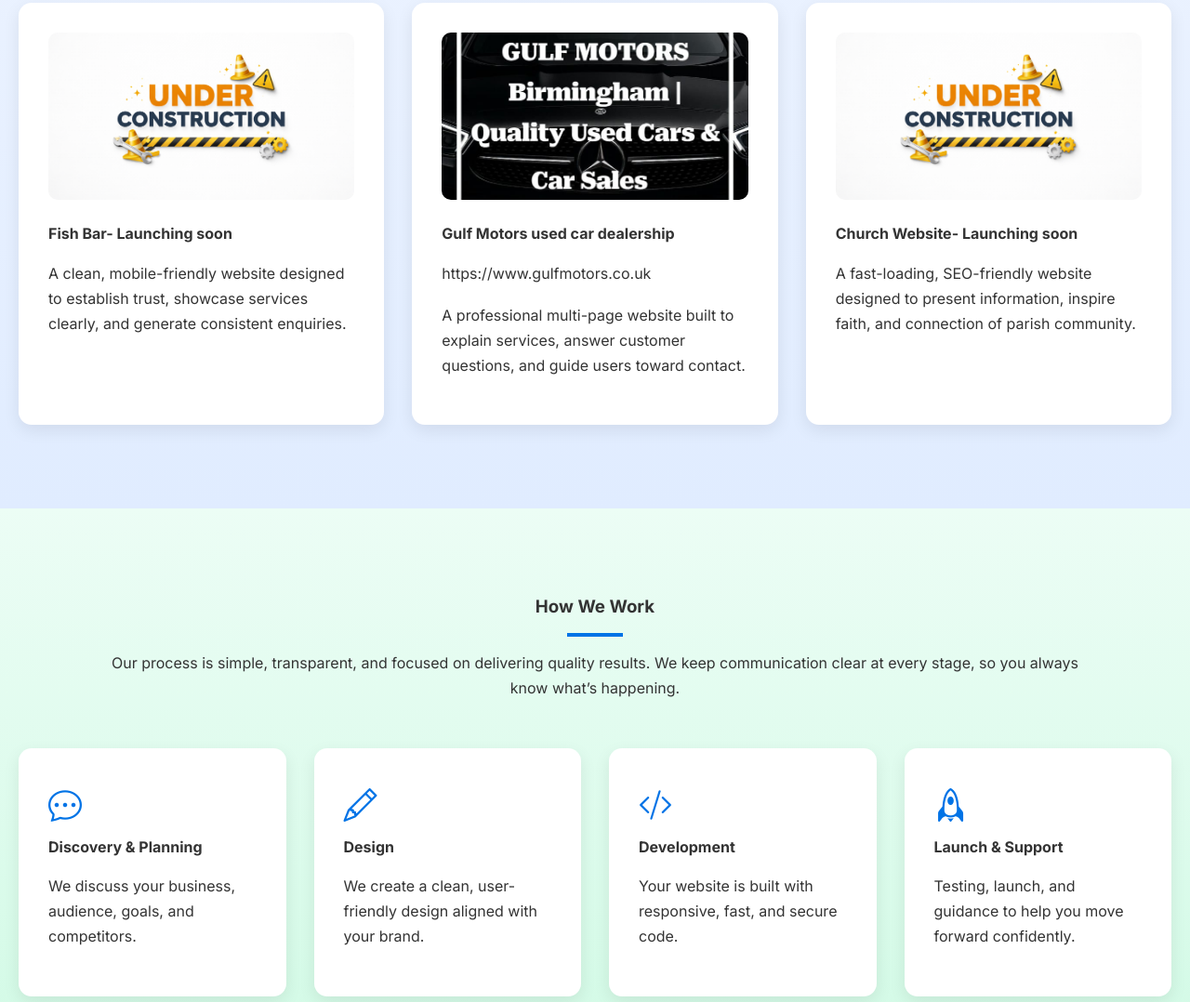
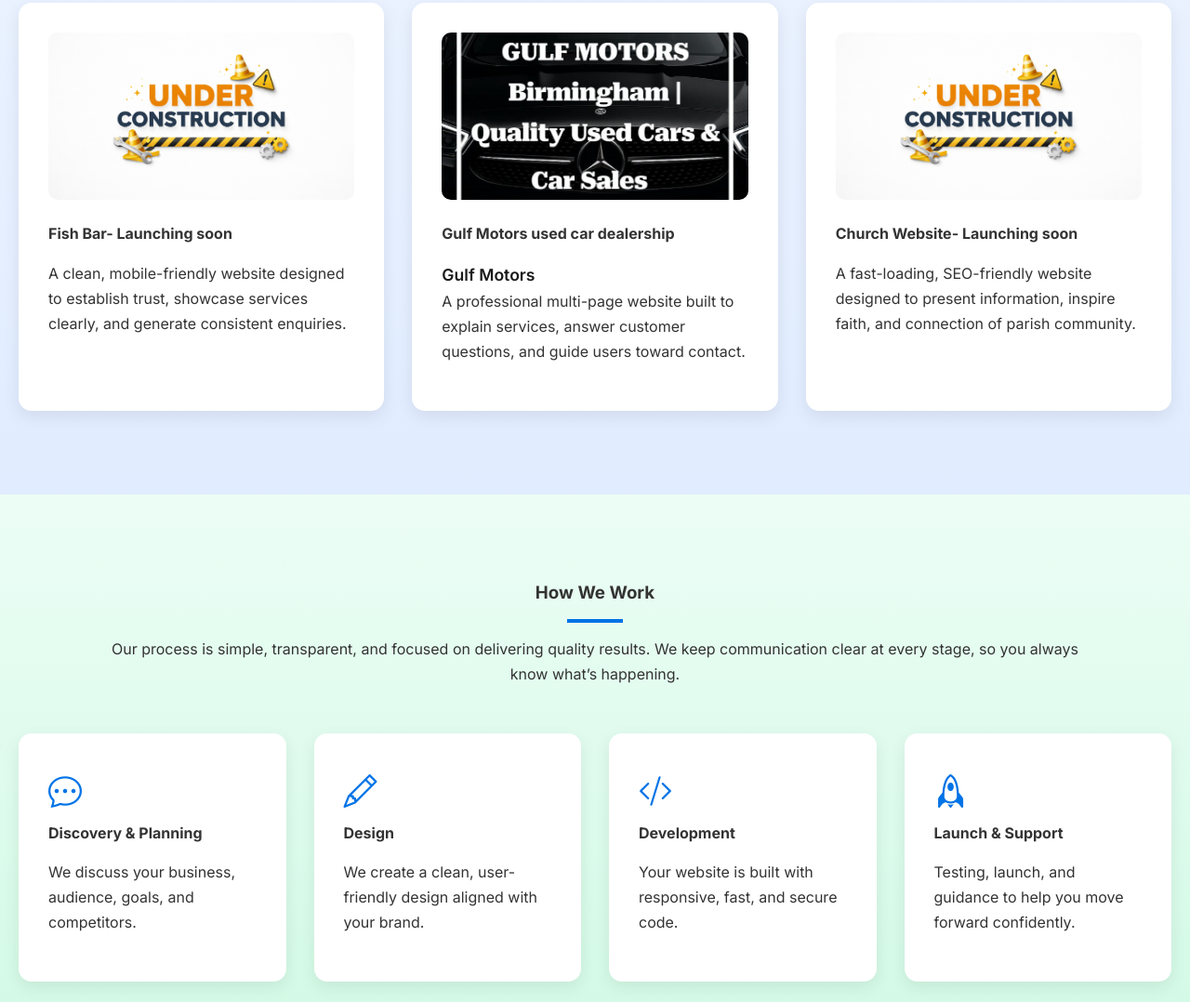
Before and after one commit to mathdhan/IMatt, a plain HTML site: page index.html in a window 1280 px wide. Shown: the part 1654-2732 px from the top of the page at 93% size. Drawn offline with nearby package versions, Linux system fonts and the light colour scheme.

Commit message:
Update index.html

```diff
--- a/index.html
+++ b/index.html
@@ -241,6 +241,24 @@
   align-items:center;
   gap:10px;
 }
+
+.site-heading {
+  font-size: 1.1rem; /* small heading size */
+  margin: 0;
+}
+
+.site-heading a {
+  text-decoration: none;
+  color: #1a1a1a; /* change to your brand color */
+  font-weight: 600;
+}
+
+.site-heading a:hover {
+  text-decoration: underline;
+  color: #0056b3; /* hover color */
+}
+
+
 </style>
 </head>
 
@@ -321,7 +339,12 @@
     <div class="card">
       <img src="images/gulf.jpeg" class="work-img">
       <h4>Gulf Motors used car dealership</h4>
-      <p>https://www.gulfmotors.co.uk</p>
+      <h4 class="site-heading">
+  <a href="https://www.gulfmotors.co.uk" target="_blank" rel="noopener">
+    Gulf Motors
+  </a>
+</h4>
+
       <p>
         A professional multi-page website built to explain services,
         answer customer questions, and guide users toward contact.
```
